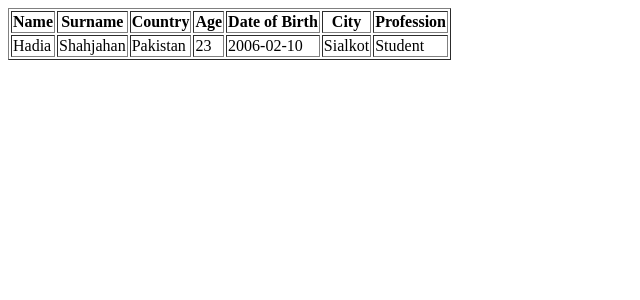
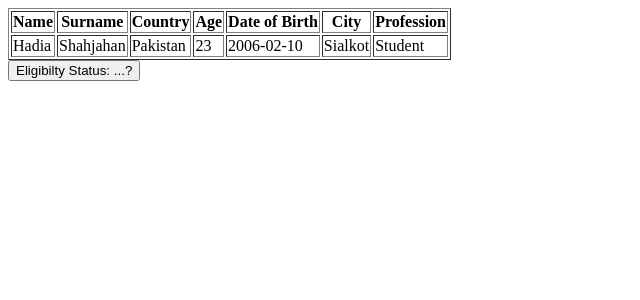
Before and after one commit to hadiashah01/react-core-concepts, a React (Vite) app: page / in a window 1280 px wide. Shown: the top 300 px of the page, without its empty margins (0-640 px from the left). Built offline with nearby package versions, Linux system fonts and the light colour scheme.

Commit message:
define age and eligibility state, add checkStatus click handlers

```diff
--- a/src/User.jsx
+++ b/src/User.jsx
@@ -1,4 +1,15 @@
+import { useState } from "react";
 function User({ info }) {
+  const [age, setAge] = useState(info.age);
+  const eligibility = "...?";
+  const [eligibilityStatus, setEligibilityStatus] = useState(eligibility);
+  function checkStatus() {
+    if (age > 18 && age < 25) {
+      setEligibilityStatus("Eligible");
+    } else {
+      setEligibilityStatus("Not Eligible");
+    }
+  }
   return (
     <>
       <table border={1}>
@@ -17,7 +28,7 @@ function User({ info }) {
           <tr>
             <td>{info.name}</td>
             <td>{info.surname}</td>
-             <td>{info.country}</td>
+            <td>{info.country}</td>
             <td>{info.age}</td>
             <td>
               <time dateTime="2006-02-10">{info.dob}</time>
@@ -27,8 +38,8 @@ function User({ info }) {
           </tr>
         </tbody>
       </table>
+      <button onClick={checkStatus}>Eligibilty Status: {eligibilityStatus}</button>
     </>
   );
 }
-
 export default User;
```
